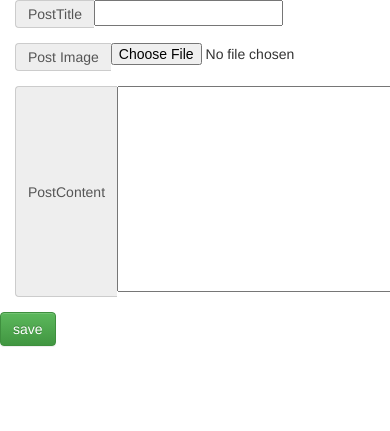
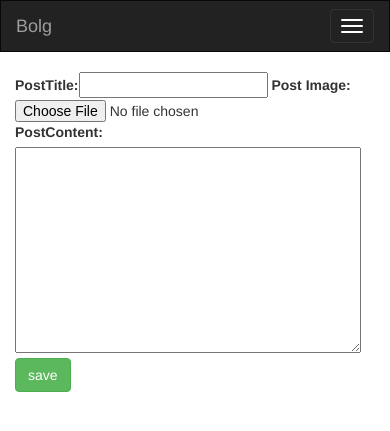
Before and after one commit to NadaBayoumy/DjangoPythonBlog, a Django app: page /1/new_post in a window 390 px wide; the page is wider, and only the part inside the window is pictured. Shown: the top 431 px of that part. Run offline with Django 3.2, Linux system fonts and the light colour scheme; some libraries are stand-ins or nearby versions.

Commit message:
adding bootstrap functionalities to form

```diff
--- a/Blog/BlogApp/templates/BlogApp/new_post.html
+++ b/Blog/BlogApp/templates/BlogApp/new_post.html
@@ -1,5 +1,7 @@
 <!doctype html>
+{% extends 'BlogApp/base.html' %}
 {% load staticfiles %}
+{% load bootstrap %}
 <html>
     <head>
         <meta name="viewport" content="width=device-width, initial-scale=1">
@@ -7,30 +9,20 @@
         <link rel="stylesheet" type="text/css" href="{% static '/css/bootstrap-theme.min.css' %}" />
     </head>
     <body>
-        <form enctype="multipart/form-data" method='POST'>{% csrf_token %}
-            <!--{{form.as_p}}-->
-            {% for field in form %}
-
-                <fieldset class="form-group">
-                    <div class="col-md-12">
-                        <div class="input-group">
-                            <span class="input-group-addon">{{field.label}}</span>
-                            {{field}}
-                        </div>
-                    </div>
-                </fieldset>
-
-                </div>
-            {% endfor %}
-            </div>
-            <div class="container">
-                <div class="row">
-
-                    <input class="btn btn-success" type='submit' value='save' />
+        {% block 'body' %}
+        <div class="container">
+            <div class="row">
+                <div class="col-md-8">
+                    <form enctype="multipart/form-data" method='POST'>{% csrf_token %}
+                        {{form|bootstrap}}
+                        <input class="btn btn-success" type='submit' value='save' />
+                    </form>
                 </div>
             </div>
-        </form>
+        </div>
+
         <script src="{% static 'js/bootstrap.min.js' %}"></script>
         <script src="https://ajax.googleapis.com/ajax/libs/jquery/3.1.1/jquery.min.js"></script>
+        {% endblock 'body' %}
     </body>
 </html>
```
